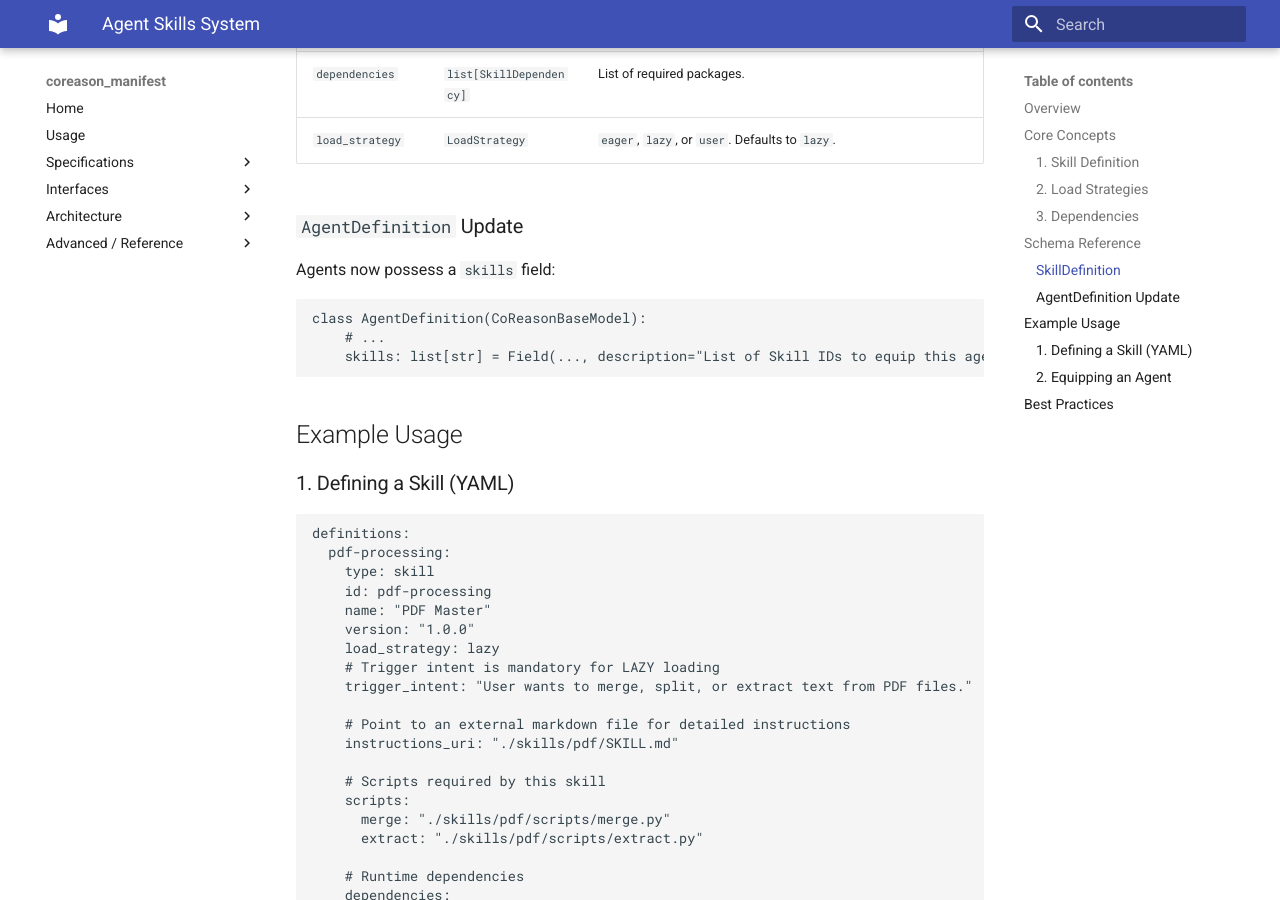
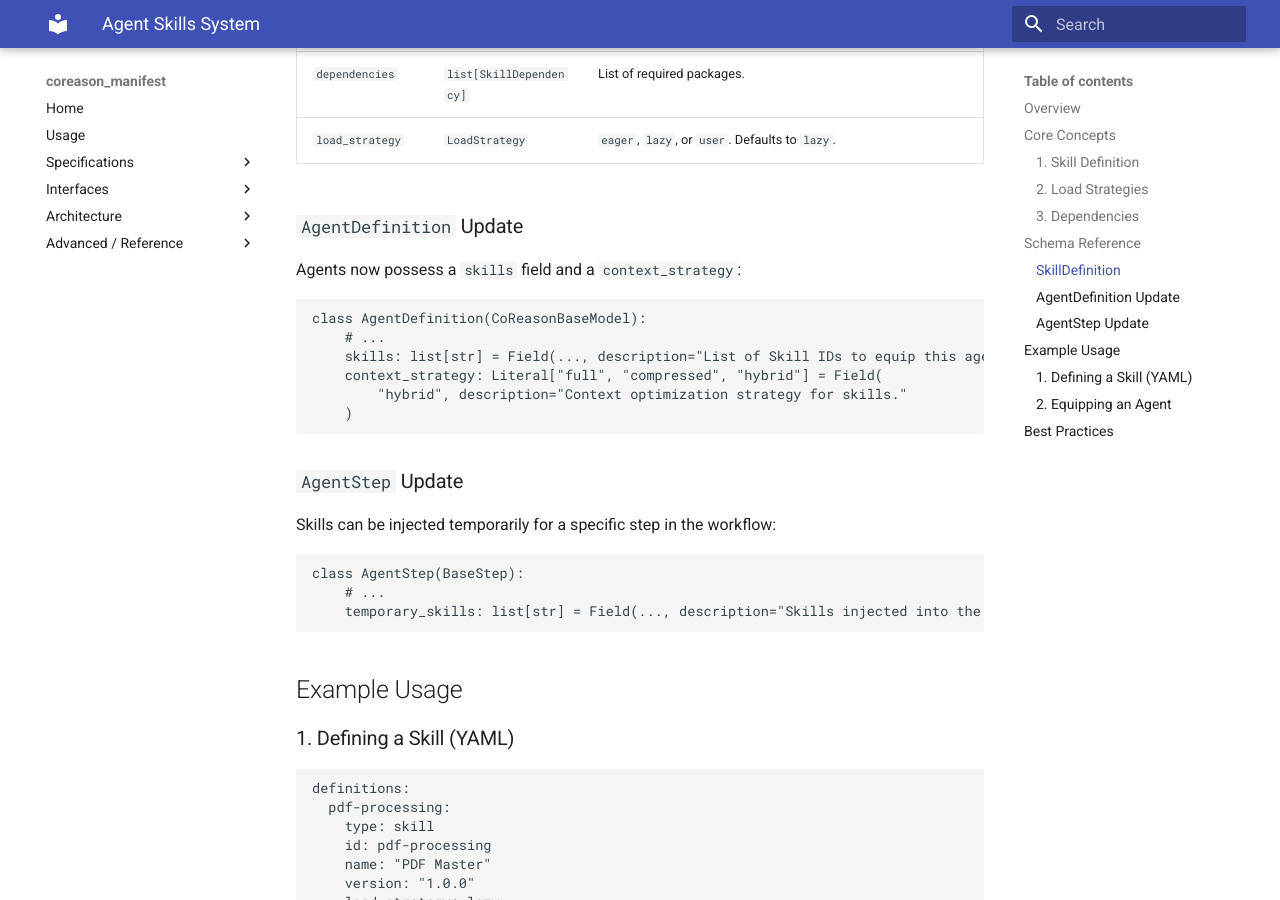
Before and after one commit to CoReason-AI/coreason-manifest, an MkDocs documentation site: the page built from docs/skills.md, in a window 1280 px wide and 900 px high, scrolled down 1645 px. Built offline with MkDocs 1.6.1 and Material for MkDocs 9.7.7, drawn with Linux system fonts in a browser that asks for light colours.

Commit message:
feat: Add SOTA context strategy and temporary skills
- Added `context_strategy` to `AgentDefinition` (full/compressed/hybrid).
- Added `temporary_skills` to `AgentStep` for dynamic skill injection.
- Updated `docs/skills.md` to reflect these SOTA enhancements.
- Added validation tests in `tests/test_v2_skills.py`.

Co-authored-by: gowthamrao <13936600+gowthamrao@users.noreply.github.com>

````diff
--- a/docs/skills.md
+++ b/docs/skills.md
@@ -44,12 +44,25 @@ Skills can declare dependencies on external packages or system tools, ensuring t
 
 ### `AgentDefinition` Update
 
-Agents now possess a `skills` field:
+Agents now possess a `skills` field and a `context_strategy`:
 
 ```python
 class AgentDefinition(CoReasonBaseModel):
     # ...
     skills: list[str] = Field(..., description="List of Skill IDs to equip this agent with.")
+    context_strategy: Literal["full", "compressed", "hybrid"] = Field(
+        "hybrid", description="Context optimization strategy for skills."
+    )
+```
+
+### `AgentStep` Update
+
+Skills can be injected temporarily for a specific step in the workflow:
+
+```python
+class AgentStep(BaseStep):
+    # ...
+    temporary_skills: list[str] = Field(..., description="Skills injected into the agent ONLY for this specific step.")
 ```
 
 ## Example Usage
````
Also changed, not shown: 2 other files.
